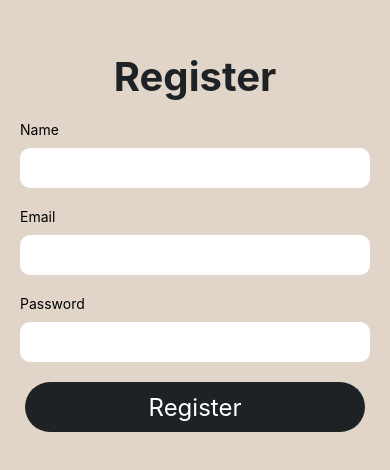
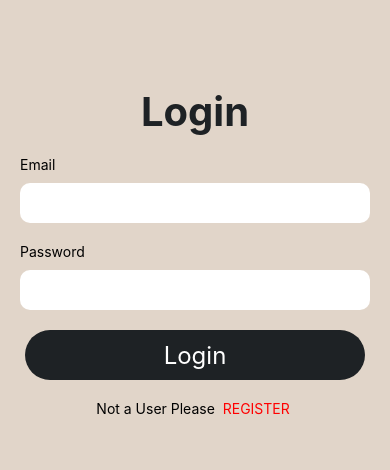
Before and after one commit to MUSTAFAKARATAS0/F-Arsiv, a React Native app in the folder farsiv/: screen /Login in a window 390 px wide. Shown: the part 170-640 px from the top of the page. Built offline with nearby package versions, Linux system fonts and the light colour scheme.

Commit message:
Login Page and React Navigation

```diff
--- a/farsiv/App.js
+++ b/farsiv/App.js
@@ -1,7 +1,26 @@
 
+import Login from './screens/auth/Login';
 import Register from './screens/auth/Register';
+import {NavigationContainer} from '@react-navigation/native'
+import {createNativeStackNavigator} from '@react-navigation/native-stack'
 
 export default function App() {
-  return <Register/>;
+  const Stack =createNativeStackNavigator()
+  return (
+    <NavigationContainer>
+      <Stack.Navigator initialRouteName='Login' >
+        <Stack.Screen
+        name="Register"
+         component={Register }
+         options={{headerShown:false}}
+         />
+        <Stack.Screen
+        name="Login"
+        component={Login }
+         options={{headerShown:false}}
+         />
+      </Stack.Navigator>
+    </NavigationContainer>
+  );
 
 }
--- a/farsiv/package.json
+++ b/farsiv/package.json
@@ -10,6 +10,7 @@
   },
   "dependencies": {
     "@react-navigation/native": "^6.1.17",
+    "@react-navigation/native-stack": "^6.9.26",
     "expo": "~50.0.14",
     "expo-status-bar": "~1.11.1",
     "react": "18.2.0",
--- /dev/null
+++ b/farsiv/screens/auth/Login.js
@@ -0,0 +1,98 @@
+import { View, Text,StyleSheet, TextInput, Alert } from 'react-native'
+import React,{useState} from 'react'
+import InputBox from '../../components/Forms/InputBox';
+import SubmitButton from '../../components/Forms/SubmitButton';
+
+
+const Login = ({navigation}) => {
+    const [email,setEmail] = useState('')
+    const [password,setPassword] = useState('')
+    const [loading, setLoading] = useState(false)
+
+    const hendleSubmit= () => {
+      try {
+        setLoading(true)
+        if(!email || !password){
+        Alert.alert('please fill all fields')
+        setLoading(false)
+        return
+
+        }
+        console.log('Login Data ==>', { email, password})
+        setLoading(false)
+      } catch (error) {
+        setLoading(false)
+        console.log(error)
+      }
+    }
+
+  return (
+    <View style={styles.container}>
+      <Text style={styles.pageTitle}>Login</Text>
+      <View style={{marginHorizontal: 20}}>
+        <InputBox
+          inputTitle={"Email"}
+          keyboardType="email-address"
+          autoComplete="email"
+          value={email}
+          setValue={setEmail}
+        />
+        <InputBox
+          inputTitle={"Password"}
+          secureTextEntry={true}
+          autoComplete="password"
+          value={password}
+          setValue={setPassword}
+        />
+      </View>
+      {/* <Text>{JSON.stringify({ name, email, password }, null, 4)}</Text> */}
+      <SubmitButton
+      btnTitle="Login"
+       loading={loading}
+       hendleSubmit={hendleSubmit}
+       />
+       <Text style={styles.linkText}>
+        Not a User Please {" "}
+        <Text style={styles.link}
+        onPress={() => navigation.navigate('Register')}>
+            REGISTER</Text>{" "}
+            </Text>
+    </View>
+  );
+
+
+}
+const styles =StyleSheet.create({
+    container:{
+    flex:1,
+    justifyContent:"center",
+    backgroundColor:"#e1d5c9"
+    },
+
+    pageTitle:{
+        fontSize:40,
+        fontWeight:'bold',
+        textAlign:'center',
+        color :'#1e2225',
+        marginBottom:20,
+    },
+
+    inputBox:{
+        height:40,
+        marginBottom:20,
+        backgroundColor:'#ffffff',
+        borderRadius:10,
+        marginTop:10,
+        paddingLeft:10,
+        },
+    linkText:{
+      textAlign:"center"
+
+    },
+    link:{
+      color:"red"
+    }
+
+})
+
+export default Login
--- a/farsiv/screens/auth/Register.js
+++ b/farsiv/screens/auth/Register.js
@@ -3,7 +3,7 @@ import React,{useState} from 'react'
 import InputBox from '../../components/Forms/InputBox';
 import SubmitButton from '../../components/Forms/SubmitButton';
 
-const Register = () => {
+const Register = ({navigation}) => {
   const [name,setName] = useState('')
   const [email,setEmail] = useState('')
   const [password,setPassword] = useState('')
@@ -52,6 +52,14 @@ return (
      loading={loading}
      hendleSubmit={hendleSubmit}
      />
+     <Text style={styles.linkText}>
+      Alredy Register Please{" "}
+      <Text style={styles.link}
+      onPress={() => navigation.navigate('Login')}>
+
+
+        LOGIN</Text>{" "}
+        </Text>
   </View>
 );
 
@@ -80,7 +88,14 @@ const styles =StyleSheet.create({
         borderRadius:10,
         marginTop:10,
         paddingLeft:10,
-        }
+        },
+    linkText:{
+      textAlign:"center"
+
+    },
+    link:{
+      color:"red"
+    }
 
 })
 
```
Also changed, not shown: 1 other file (tests, documents, lock files or other folders).
